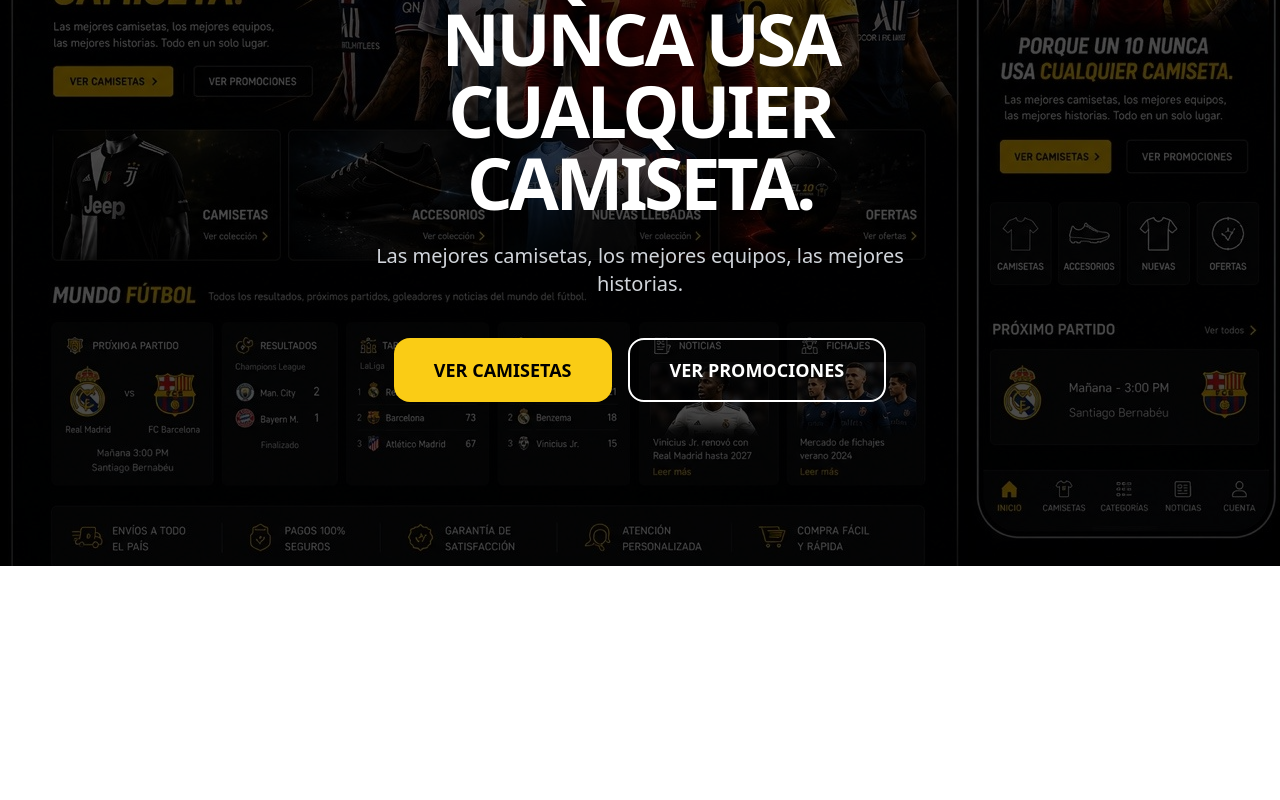
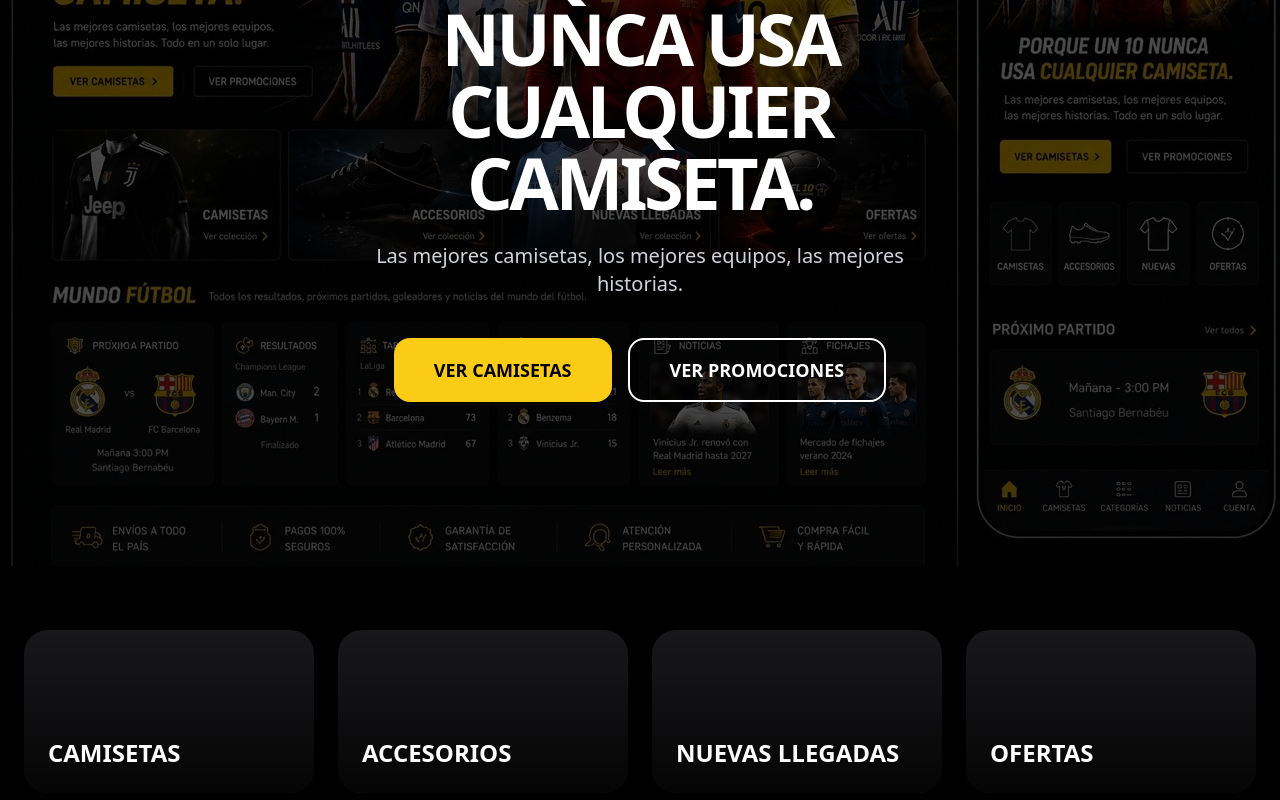
Before and after one commit to Zeus2604/el-10-de-la-cuadra, a Next.js app: page / in a window 1280 px wide. Shown: the part 234-1034 px from the top of the page. Before the commit the page ends 800 px from the top, so only its background shows below. Built offline with nearby package versions, Linux system fonts and the light colour scheme.

Commit message:
Update page.tsx
Add category cards section

```diff
--- a/app/page.tsx
+++ b/app/page.tsx
@@ -1,13 +1,13 @@
 export default function Home() {
   return (
     <main className="min-h-screen bg-black text-white">
+      {/* Hero Section */}
       <div className="relative h-screen">
         <img
           src="/hero.jpeg"
           alt="Jugadores"
           className="absolute inset-0 w-full h-full object-cover"
         />
-
         <div className="absolute inset-0 bg-black/70"></div>
 
         <div className="relative z-10 h-full flex items-center justify-center text-center px-6">
@@ -24,16 +24,41 @@
             </p>
 
             <div className="flex flex-col sm:flex-row gap-4 justify-center">
-              <button className="bg-yellow-400 text-black font-bold px-10 py-4 rounded-2xl text-lg">
+              <button className="bg-yellow-400 text-black font-bold px-10 py-4 rounded-2xl text-lg hover:bg-yellow-300 transition">
                 VER CAMISETAS
               </button>
-              <button className="border-2 border-white font-bold px-10 py-4 rounded-2xl text-lg">
+              <button className="border-2 border-white font-bold px-10 py-4 rounded-2xl text-lg hover:bg-white hover:text-black transition">
                 VER PROMOCIONES
               </button>
             </div>
           </div>
         </div>
       </div>
+
+      {/* Cards Section */}
+      <div className="max-w-7xl mx-auto px-6 py-16">
+        <div className="grid grid-cols-2 md:grid-cols-4 gap-6">
+          <div className="group relative overflow-hidden rounded-3xl aspect-video bg-zinc-900">
+            <div className="absolute inset-0 bg-gradient-to-t from-black/80 to-transparent"></div>
+            <div className="absolute bottom-6 left-6 text-2xl font-bold">CAMISETAS</div>
+          </div>
+
+          <div className="group relative overflow-hidden rounded-3xl aspect-video bg-zinc-900">
+            <div className="absolute inset-0 bg-gradient-to-t from-black/80 to-transparent"></div>
+            <div className="absolute bottom-6 left-6 text-2xl font-bold">ACCESORIOS</div>
+          </div>
+
+          <div className="group relative overflow-hidden rounded-3xl aspect-video bg-zinc-900">
+            <div className="absolute inset-0 bg-gradient-to-t from-black/80 to-transparent"></div>
+            <div className="absolute bottom-6 left-6 text-2xl font-bold">NUEVAS LLEGADAS</div>
+          </div>
+
+          <div className="group relative overflow-hidden rounded-3xl aspect-video bg-zinc-900">
+            <div className="absolute inset-0 bg-gradient-to-t from-black/80 to-transparent"></div>
+            <div className="absolute bottom-6 left-6 text-2xl font-bold">OFERTAS</div>
+          </div>
+        </div>
+      </div>
     </main>
   );
 }
```
